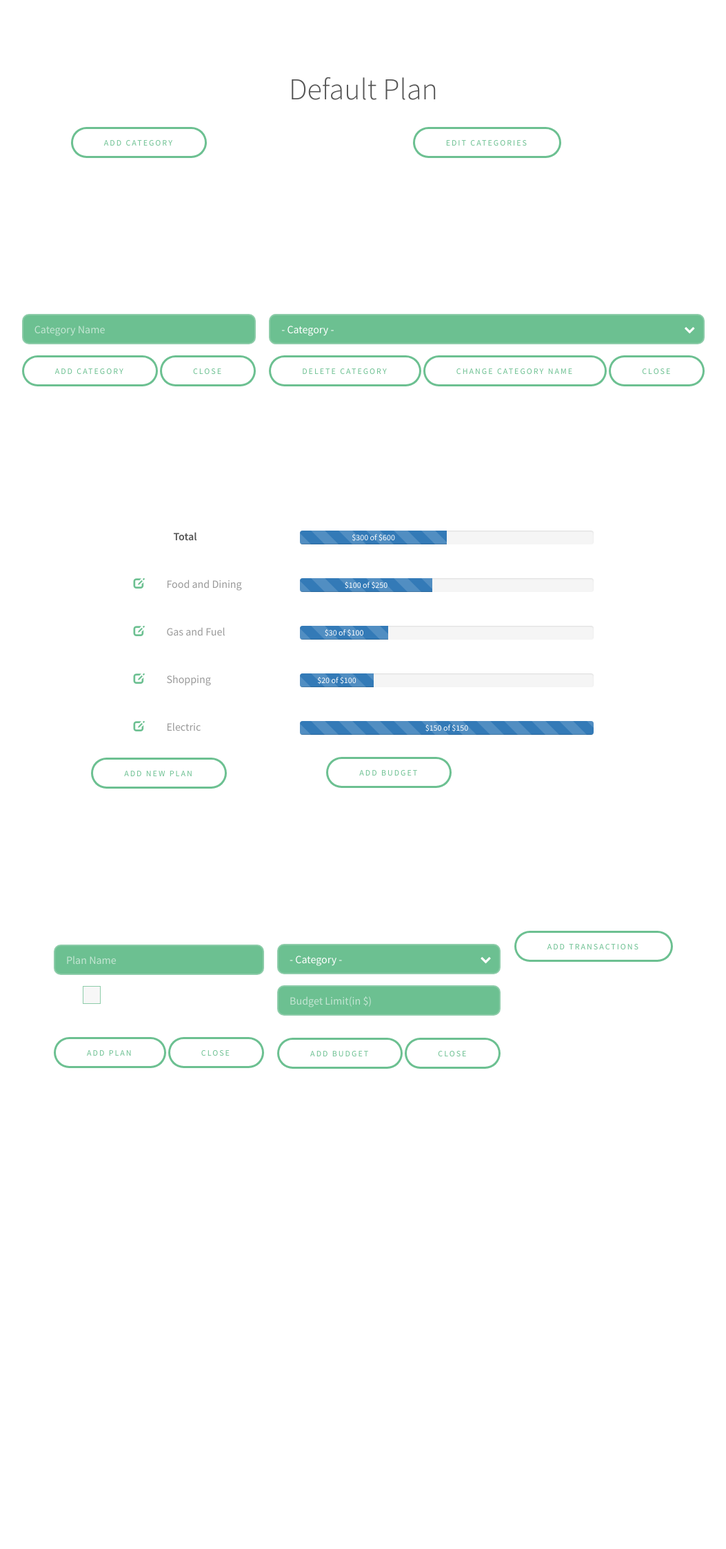
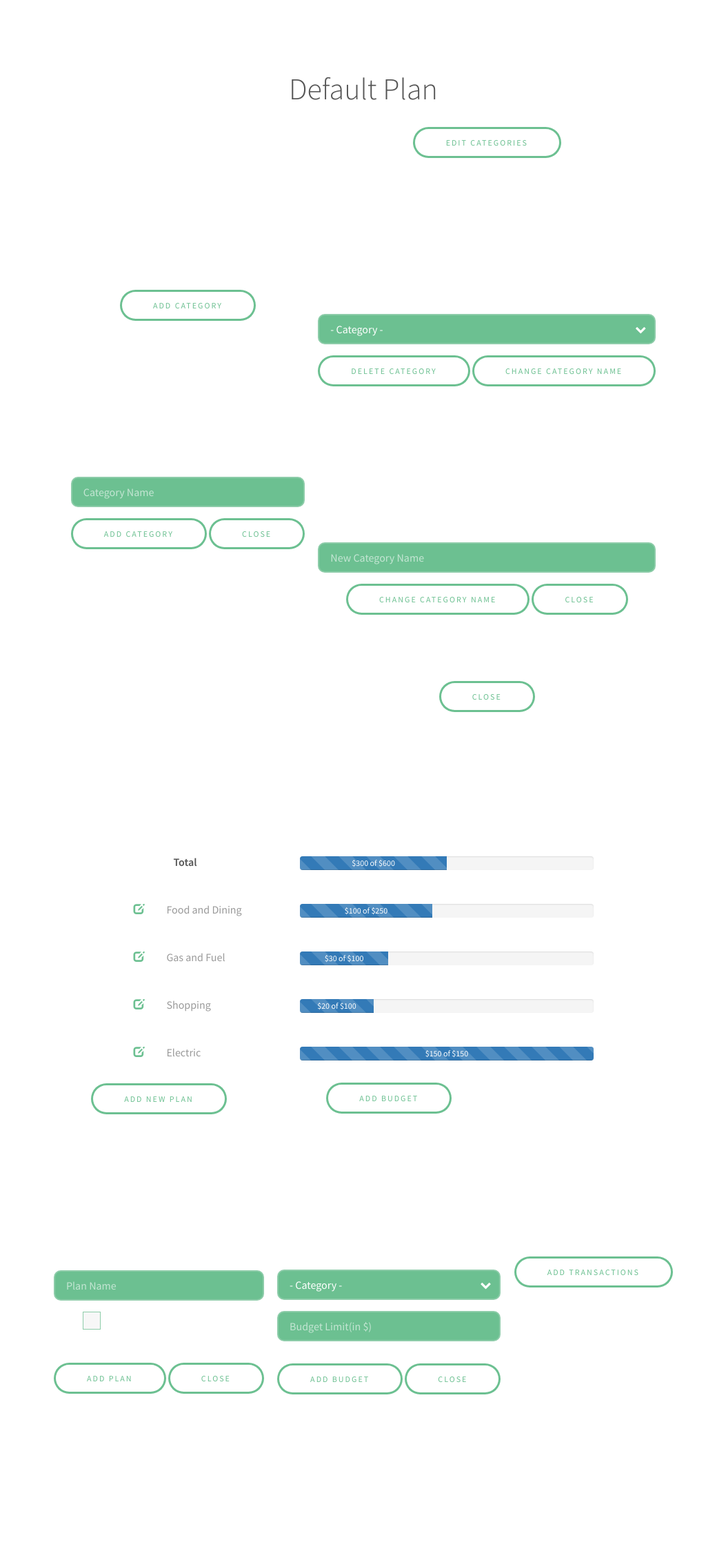
Before and after one commit to KimGrobien/wyze, a PHP site: page /budget.php in a window 1280 px wide. Shown: the part 44-2289 px from the top of the page at 69% size, without its empty margins (113-1166 px from the left). Before the commit the page ends 1593 px from the top, so only its background shows below. Run offline with PHP 8.4, Linux system fonts and the light colour scheme; data comes from the database, SQL or seed files in the repository; some libraries are stand-ins or nearby versions.

Commit message:
working on editting the name of categories

```diff
--- a/budget.php
+++ b/budget.php
@@ -7,7 +7,7 @@
 <?php
 	require_once("insertValuesTest.php");
 	require_once("showBudgetHTML.php");
-	require_once("deleteValues.php");
+	require_once("categoryAlterations.php");
 
 	if(isset($_POST['catSubmit'])){
 		$message = addValues($_POST['newCatName']);
@@ -16,10 +16,14 @@
 	else if(isset($_POST['delete_cat'])){
 		$message = deleteCategory($_POST['drop']);
 		unset($_POST['delete_cat']);
-
+	}
+	else if(isset($_POST['changeNameSubmit'])){
+		$message = changeCategoryName($_POST['drop'], $_POST['editCatName']);
+		unset($_POST['changeNameSubmit']);
 	}
 	else if(isset($_POST['close'])){
 		$message = " ";
+		header("Refresh:0");
 		unset($_POST['close']);
 	}
 	else{
@@ -87,7 +91,7 @@
 													</div>
 												</div>
 												<footer class="align-center">
-														<input type="submit" name="catSubmit" onclick="return errorCheck();" value="Add Category">
+														<input type="submit" id="add" name="catSubmit" onclick="return errorCheck(this);" value="Add Category">
 														<button name="close" class="category_close">Close</button>
 												</footer>
 											</form>
@@ -126,17 +130,49 @@
 												</div>
 
 												<footer class="align-center">
-													<input type="submit" name="delete_cat" value="Delete Category">
-													<input type="submit" class="chng_name" value="Change Category Name">
+													<input type="submit" id="delete" name="delete_cat" onclick="return errorCheck(this);" value="Delete Category">
+													<button id="open_change_name" class="change_name_open">Change Category Name</button>
+													    		<div id="change_name">
+													    			<head>
+																		<link rel="stylesheet" href="assets/css/main.css" />
+																		<link rel="stylesheet" href="assets/css/popupWindow.css" />
+																    </head>
+															        <header id="header">
+																	    <div class="inner">
+															                <a href="home.php" class="logo"><strong>WYZE</strong></a>
+															            </div>
+																	</header>
+																	<section class="wrapper">
+																		<header class="align-center">
+																			<h2 class="popup">Change Category Name</h2>
+																		</header>
+																			<div id="inputs">
+																				<div class="in">
+																					<input type="text" name="editCatName" id="editCatName" placeholder="New Category Name" />
+																				</div>
+																			</div>
+																			<footer class="align-center">
+																					<input type="submit" id="changeName" name="changeNameSubmit" onclick="return errorCheck(this);" value="Change Category Name">
+																					<button name="close" class="change_name_close">Close</button>
+																			</footer>
+																	</section>
+															  	</div>
+													<!--<input type="submit" class="chng_name" value="Change Category Name">-->
 												<!--	<input type="submit" class="edit_close" value="Edit Subcategory"> -->
-													<button name="close" class="edit_close">Close</button>
+													<button name="close" id="close_edit_cat" class="edit_close">Close</button>
 												</footer>
 											</form>
 										</section>
 								  	</div>
 						    	</li>
 							</ul>
-							<div><?php showMessage($message); ?></div>
+							<div><?php showMessage($message); ?>
+								<script>
+									setTimeout(function(){
+										document.getElementById('message').style.display = 'none';
+									}, 4000);
+								</script>
+							</div>
 					</header>
 					<div class="table-wrapper">
 						<table class="alt2">
@@ -276,6 +312,7 @@
 			<script src="https://cdn.rawgit.com/vast-engineering/jquery-popup-overlay/1.7.13/jquery.popupoverlay.js"></script>
 
 			<script>
+
     			$(document).ready(function() {
 			      // Initialize the plugin
 			      $('#plan').popup({
@@ -306,15 +343,43 @@
 			      });
 			    });
 
+			    $(document).ready(function() {
+			      // Initialize the plugin
+			      $('#change_name').popup({
+			      });
+			    });
+
 
   			</script>
+
+  			<script type="text/javascript">
+  				$('#open_change_name').click(function(){
+  					if(document.getElementById("drop").value == "Select"){
+  						alert("You must first select a category!");
+				        return false;
+  					}
+  					else{
+  						$('#close_edit_cat').click();
+  					}
+  				});
+
+  			</script>
+
   			<script>
-  				function errorCheck(){
-				    if(document.getElementById("newCatName").value == ""){
+  				function errorCheck(elem){
+				    if(document.getElementById("newCatName").value == "" && elem.id == 'add'){
 				        alert("Complete all inputs or press cancel!");
 				        return false;
 				    }
-				    else if(!document.getElementById("newCatName").value == ""){
+				    else if(document.getElementById("drop").value == "Select" && (elem.id == 'delete' || $("#open_change_name").data('clicked'))){
+				        alert("You must first select a category!");
+				        return false;
+				    }
+				    else if(document.getElementById("editCatName").value == "" && elem.id == 'changeName'){
+				    	alert("Complete all inputs or press cancel!");
+				        return false;
+				    }
+				    else{
 				    	return true;
   					}
   				}
--- /dev/null
+++ b/categoryAlterations.php
@@ -0,0 +1,57 @@
+<?php
+    require_once("db_con.php");
+    require_once("getBudgetData.php");
+
+    function deleteCategory($entry_name){
+        $con = connect_to_db();
+
+        $sql = sprintf("DELETE FROM categories WHERE categoryName='%s';",
+                $con->real_escape_string($entry_name));
+
+        if($con->query($sql) === TRUE){
+            $result = "<div class='success'><p id='message'>Category was successfully deleted!</p></div>";
+        }
+        else{
+            $result = "Error deleting values: " . $con->error . "<br>";
+        }
+
+        return $result;
+    }
+
+    function changeCategoryName($old_name, $new_name){
+        $con = connect_to_db();
+
+        $catID = getCategoryID($old_name);
+
+        $sql = sprintf("UPDATE categories SET categoryName = '%s' WHERE categoryID='%i';",
+                $con->real_escape_string($new_name),
+                $con->real_escape_string($catID)
+                );
+
+        if($con->query($sql) === TRUE){
+            $result = "<div class='success'><p id='message'>'Category name was changed successfully!'</p></div>";
+        }
+        else{
+            $result = "Error inserting values: " . $con->error . "<br>";
+        }
+
+        return $result;
+    }
+
+    function addCategory($table, $cat_name, $con){
+
+        $sql = sprintf("INSERT INTO %s (categoryName) VALUES ('%s')",
+            $con->real_escape_string($table),
+            $con->real_escape_string($cat_name)
+            );
+
+        if($con->query($sql) === TRUE){
+            $result = "<div class='success'><p id='message'>Category was added successfully!</p></div>";
+        }
+        else{
+            $result = "Error inserting values: " . $con->error . "<br>";
+        }
+
+        return $result;
+    }
+?>
--- a/deleteValues.php
+++ /dev/null
@@ -1,19 +0,0 @@
-<?php
-    require_once("db_con.php");
-
-    function deleteCategory($entry_name){
-        $con = connect_to_db();
-
-        $sql = sprintf("DELETE FROM categories WHERE categoryName='%s';",
-                $con->real_escape_string($entry_name));
-
-        if($con->query($sql) === TRUE){
-            $result = "<div class='success'>Category was successfully deleted!</div>";
-        }
-        else{
-            $result = "Error deleting values: " . $con->error . "<br>";
-        }
-
-        return $result;
-    }
-?>
--- a/getBudgetData.php
+++ b/getBudgetData.php
@@ -17,4 +17,16 @@
 
         return $result;
     }
+
+    function getCategoryID($cat_name){
+        $sql = sprintf("SELECT categoryID FROM categories WHERE categoryName = '%s'",
+            $con->real_escape_string($cat_name)
+            );
+
+        $result = $con->query($sql) or die(mysqli_error($con));
+
+        $value = $results->fetch_assoc();
+
+        return $value;
+    }
 ?>
--- a/insertBudgetData.php
+++ /dev/null
@@ -1,21 +0,0 @@
-<?php
-    require_once("db_con.php");
-    require_once("getBudgetData.php");
-
-    function addCategory($table, $cat_name, $con){
-
-        $sql = sprintf("INSERT INTO %s (categoryName) VALUES ('%s')",
-            $con->real_escape_string($table),
-            $con->real_escape_string($cat_name)
-            );
-
-        if($con->query($sql) === TRUE){
-            $result = "<div class='success'>Values were inserted into table successfully!</div>";
-        }
-        else{
-            $result = "Error inserting values: " . $con->error . "<br>";
-        }
-
-        return $result;
-    }
-?>
--- a/insertValuesTest.php
+++ b/insertValuesTest.php
@@ -1,5 +1,5 @@
 <?php
-    require_once("insertBudgetData.php");
+    require_once("categoryAlterations.php");
     require_once("db_con.php");
 
     function addValues($cat_name){
--- a/showBudgetHTML.php
+++ b/showBudgetHTML.php
@@ -53,8 +53,8 @@
         $results = getCategoriesList($con);
 
         $list = "<div class='select-wrapper'>\n";
-        $list .= "<select name='drop' id='demo-category'>\n";
-        $list .= "<option value=''>- Category -</option>";
+        $list .= "<select name='drop' id='drop'>\n";
+        $list .= "<option value='Select'>- Category -</option>";
 
         while($cats = $results->fetch_assoc()){
             foreach($cats as $key => $value){
```
